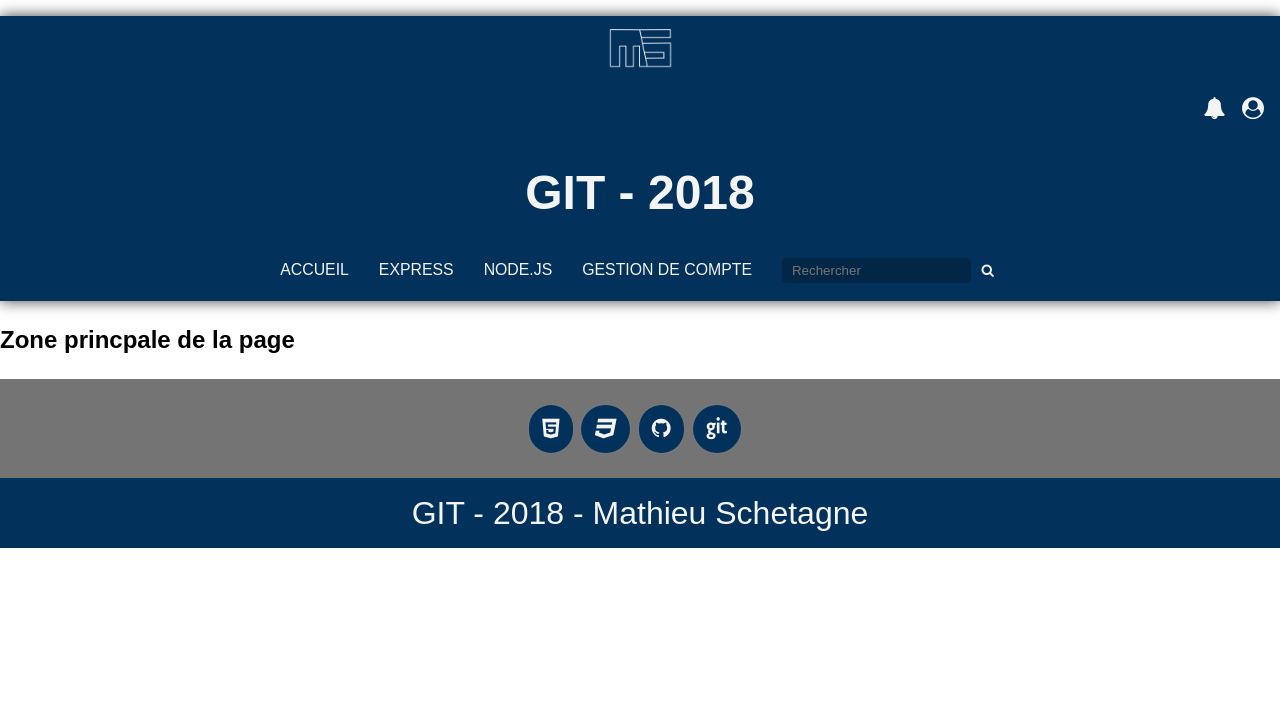
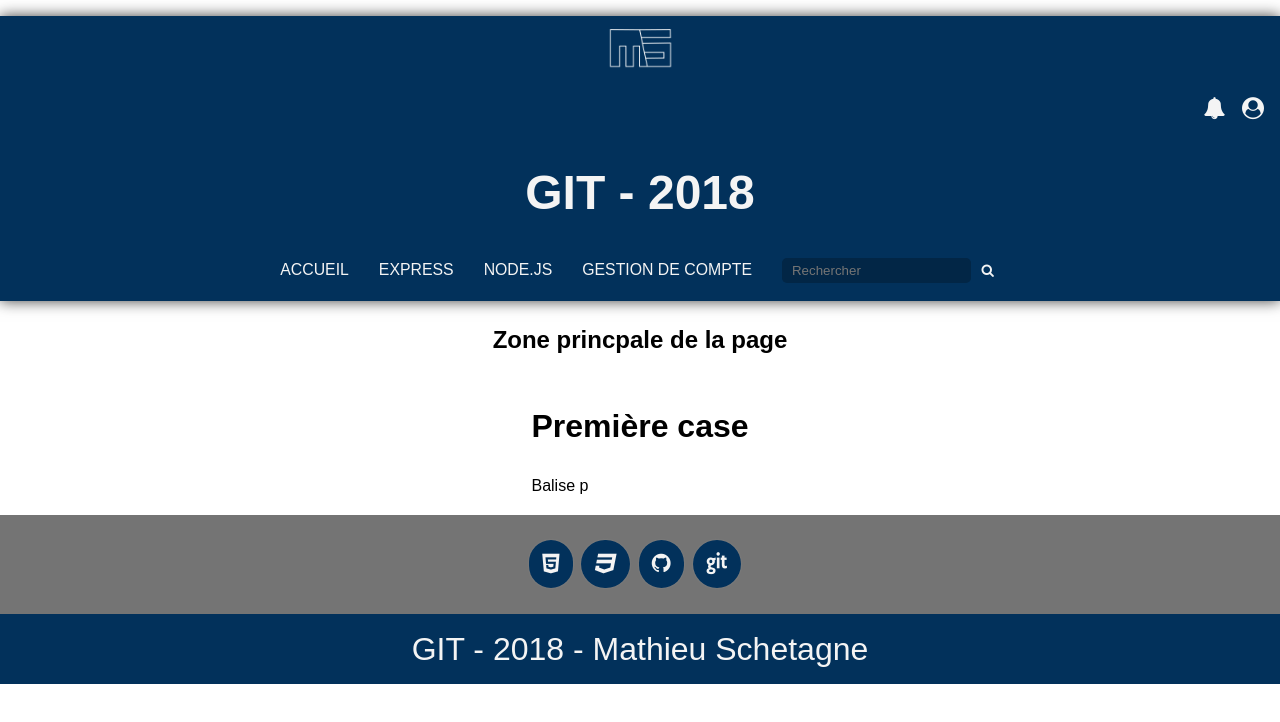
Before and after one commit to MathieuSchetagne/veille-node2, a plain HTML site: page index.htm in a window 1280 px wide. Drawn offline with Linux system fonts and the light colour scheme.

Commit message:
Création d'un post genre une balise div avec un p dedans

```diff
--- a/index.htm
+++ b/index.htm
@@ -37,6 +37,12 @@
     <main class="content">
 
       <h2>Zone princpale de la page</h2>
+      <div>
+        <h1>Première case</h1>
+        <div>
+          <p>Balise p</p>
+        </div>
+      </div>
     </main>
 
     <footer>
--- a/style.less
+++ b/style.less
@@ -37,6 +37,16 @@ h4{
 h4 button{
     color: @blanc;
     font-size: 22px;
+}
+.content{
+    display: flex;
+    flex-direction: column;
+    align-items: center;
+    justify-content: center;
+}
+
+.content div{
+
 }
 
 .logo {
```
Also changed, not shown: style.css.
